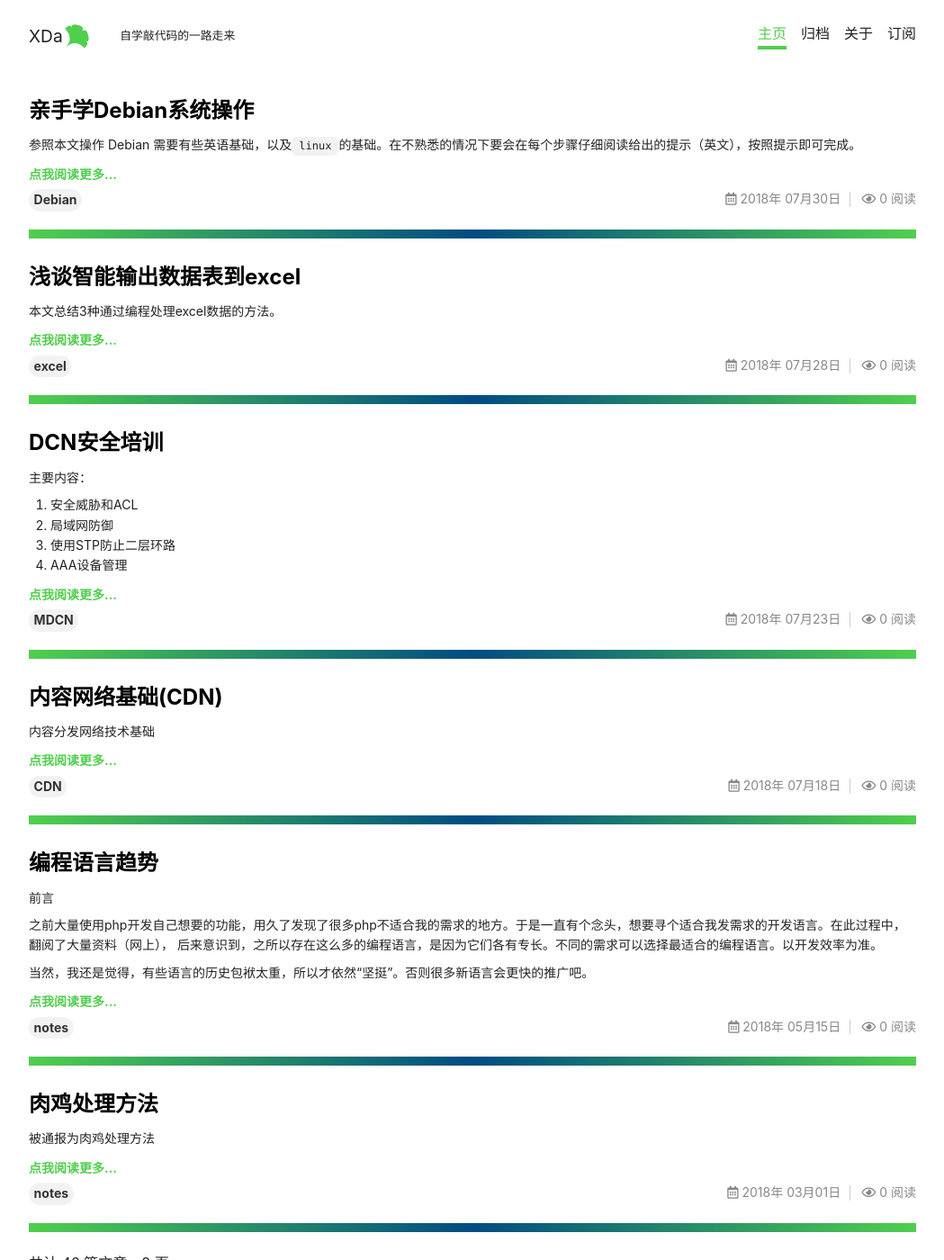
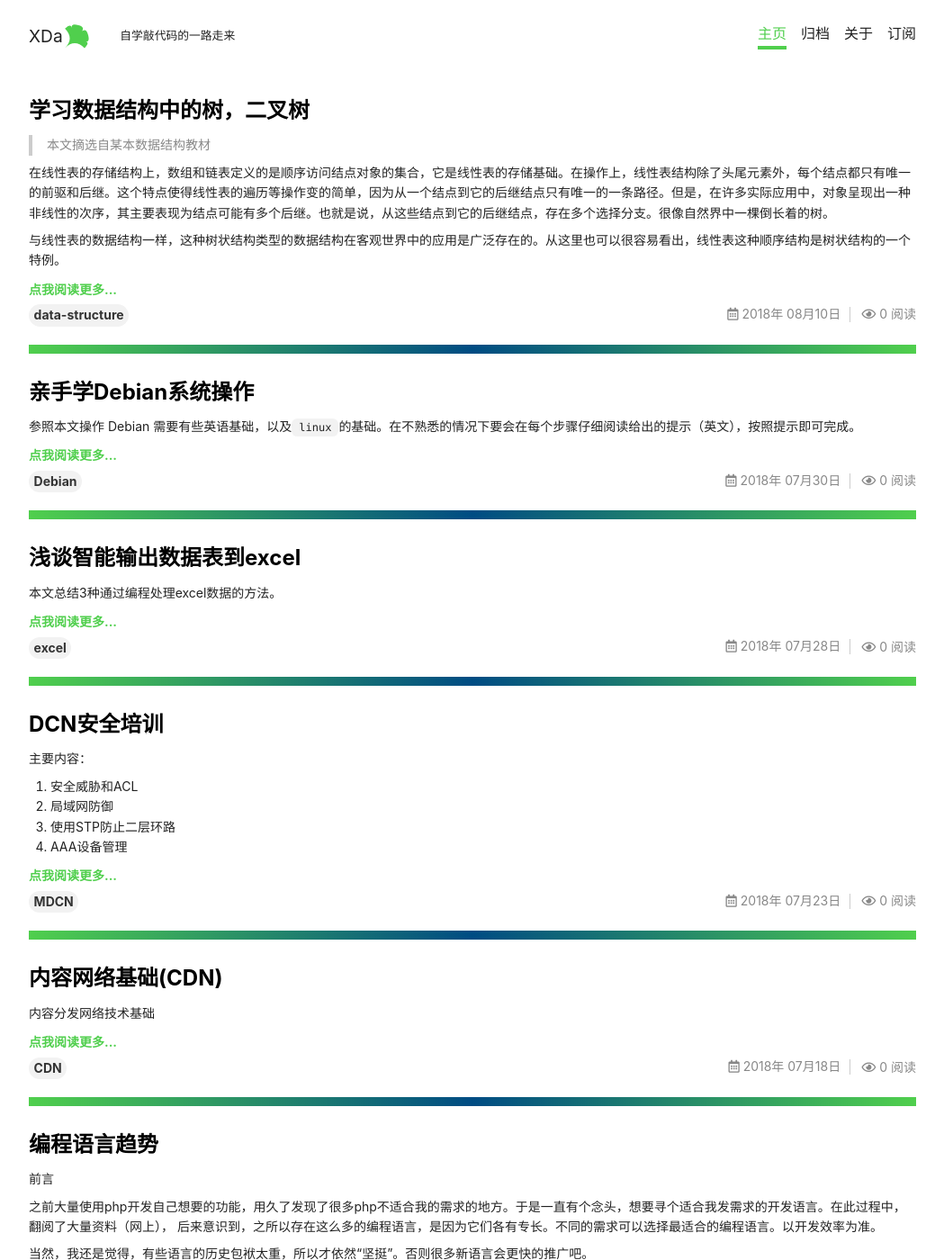
Before and after one commit to thianda91/thianda91.github.io, a Jekyll site: the page built from index.html, in a window 1280 px wide and 1400 px high. Shown: the whole window at 90% size, without its empty margins (115-1164 px from the left). Built offline with Jekyll 4.4.1, drawn with Linux system fonts in a browser that asks for light colours; nearby versions of some CDN libraries; the list of posts is cut into pages by our own code; comment, search, counter and statistics services are not loaded; some of the changed text lies outside the part shown.

Commit message:
add a post

````diff
--- a/_config.yml
+++ b/_config.yml
@@ -80,7 +80,7 @@ toc:
 ## => Markdown Enhancements
 ##############################
 ## Mathjax
-mathjax: # false (default), true
+mathjax: # true (default), true
 mathjax_autoNumber: # false (default), true
 
 ## Mermaid
--- a/_drafts/learning-tree-and-binary-tree.md
+++ b/_posts/2018-08-10-learn-tree-and-binary-tree.md
@@ -1,11 +1,11 @@
 ---
 layout:       post
-title:        学习树，二叉树
+title:        学习数据结构中的树，二叉树
 key:          2018-08-10
 tags:         data-structure
 categories:   notes
 date:         2018-08-10 10:40:54
-modify_date:  2018-08-10 10:40:59
+modify_date:  2018-08-11 18:40:59
 ---
 
 > 本文摘选自某本数据结构教材
@@ -156,3 +156,43 @@ typedef struct node
 树的形态有很多种，在实际的使用过程种，需要对树的形态进一步地进行约束和简化，以便于设计和操作。二叉树是树形结构的一个重要类型，，许多实际问题抽象出来的数据结构往往是二叉树的形式。特别是根据树的孩子－兄弟表示法，即使是一般的树也能简单地转换为二叉树，而且二叉树的存储结构及其算法都较为简单，因此二叉树显得特别重要。
 
 ### 二叉树（Binary Tree）的定义
+
+二叉树是一个具有 n（n≥0）个结点的有限集合。它或者是空集（n=0），这时称二叉树是一棵空树；或者由一棵根结点及两棵互不相交的、分别称作这个根的左子树和右子树的二叉树组成。
+
+二叉树与无序树不同。
+
+二叉树与度数为 2 的有序树不同。
+
+### 二叉树的两种特殊形态
+
+**满二叉树（Full Binary Tree）**
+
+如果一棵二叉树的所有叶子结点都在同一层上，并且所有的非叶子结点的度都为 2，那么称这棵二叉树为满二叉树。
+
+```
+        a
+     /     \
+    b       c
+   /  \   /  \
+  d    e f    g
+```
+
+深度为 k 的满二叉树具有 `2^k-1` 个节点。
+
+**完全二叉树（Complete Binary Tree）**
+
+一棵具有 n 个结点的二叉树，如果它的结构与一棵满二叉树的前 n 个结点的结构相同，那么称这棵二叉树为完全二叉树。
+
+```
+        a                          a
+     /     \                    /     \
+    b       c       <==>       b       c
+   /  \                       /  \    /  \
+  d    e                     d    e  f    g
+
+  完全二叉树         <==>       满二叉树
+```
+
+### 二叉树的性质
+
+二叉树第 i 层上的结点数目最多为 $2^{i-1}$ （i≥1）。
````
